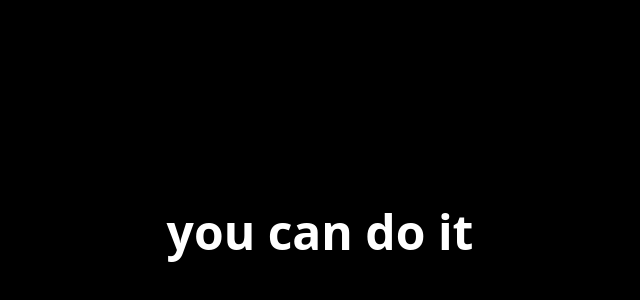
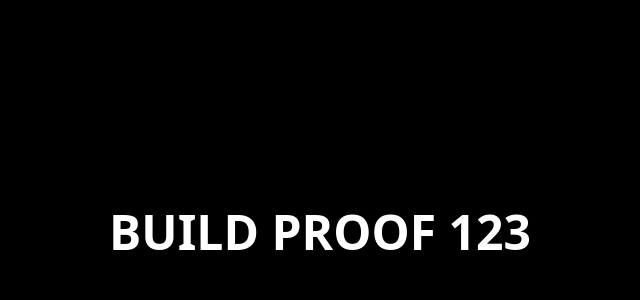
Before and after one commit to millnate05/Duo-habbit-tracker, a Next.js app: page / in a window 1280 px wide. Shown: the part 168-468 px from the top of the page, without its empty margins (320-960 px from the left). Built offline with nearby package versions, Linux system fonts and the light colour scheme.

Commit message:
Update page.tsx

```diff
--- a/src/app/page.tsx
+++ b/src/app/page.tsx
@@ -1,5 +1,3 @@
-import HomePage from "@/UI/pages/HomePage";
-
 export default function Page() {
-  return <HomePage />;
+  return <div style={{ background: "#000", color: "#fff", minHeight: "100vh", display: "flex", alignItems: "center", justifyContent: "center", fontSize: 48, fontWeight: 900 }}>BUILD PROOF 123</div>;
 }
```
